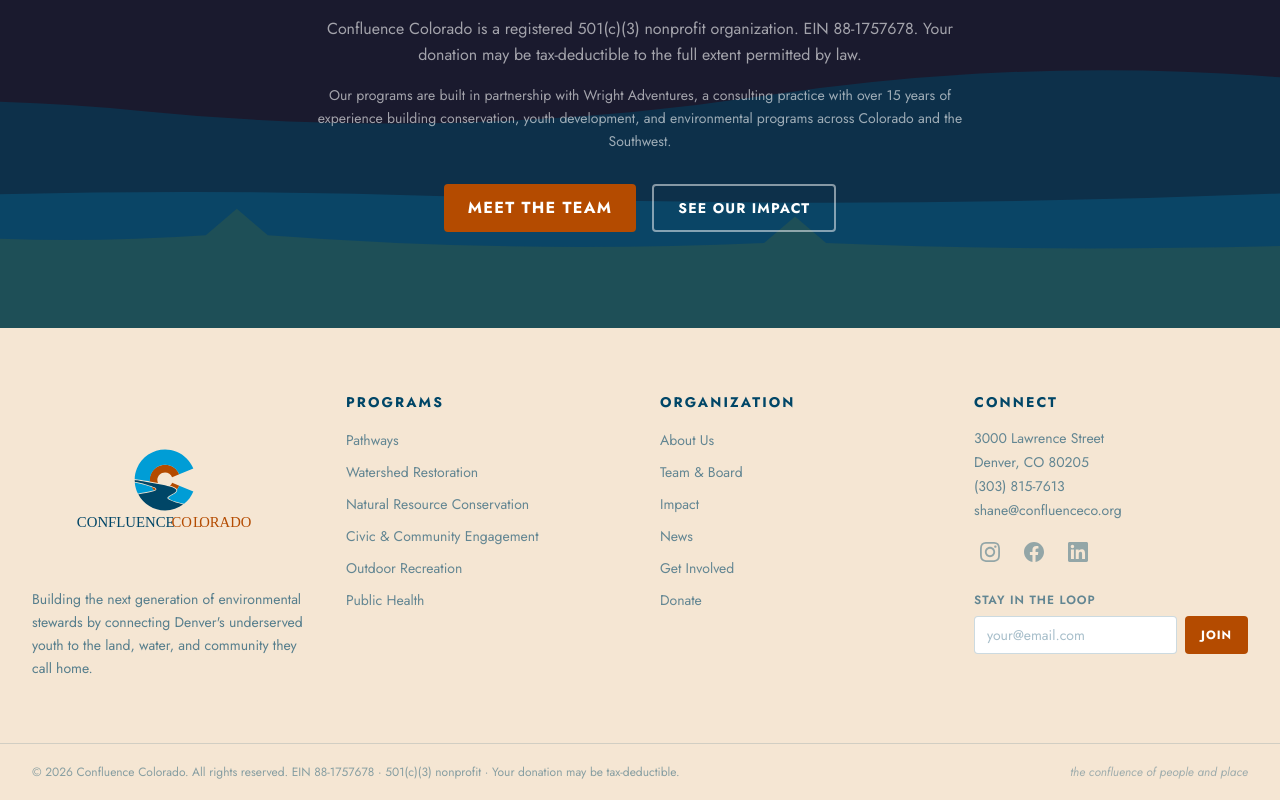
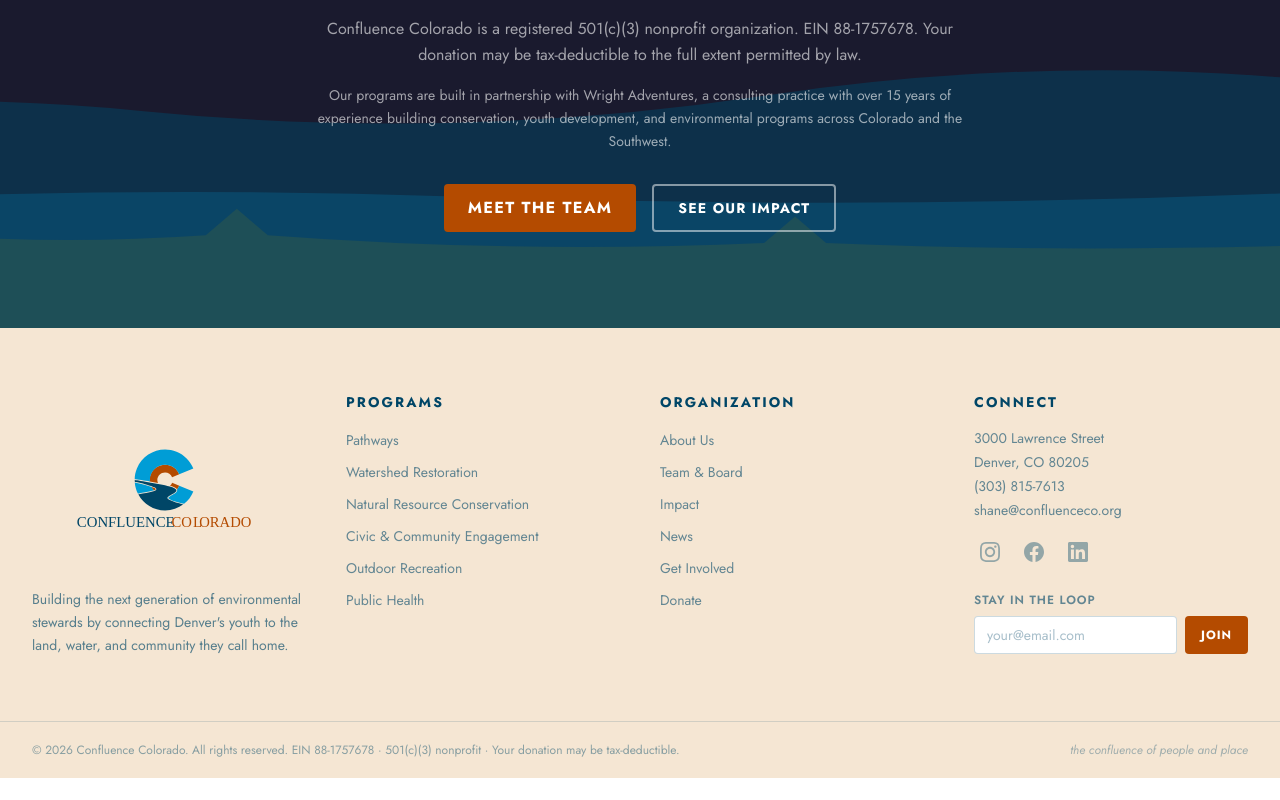
Before and after one commit to bwright77/confluence-co, a React (Vite) app: page /about in a window 1280 px wide. Shown: the part 3228-4028 px from the top of the page. After the commit the page ends 4006 px from the top, so only its background shows below. Built offline with nearby package versions, Linux system fonts and the light colour scheme.

Commit message:
Updating language.

```diff
--- a/index.html
+++ b/index.html
@@ -4,7 +4,7 @@
     <meta charset="UTF-8" />
     <link rel="icon" type="image/svg+xml" href="/favicon.svg" />
     <meta name="viewport" content="width=device-width, initial-scale=1.0" />
-    <meta name="description" content="Confluence Colorado connects Denver's underserved youth to land, water, and community through environmental stewardship, watershed restoration, and outdoor education programs." />
+    <meta name="description" content="Confluence Colorado connects Denver's youth to land, water, and community through environmental stewardship, watershed restoration, and outdoor education programs." />
     <meta property="og:title" content="Confluence Colorado" />
     <meta property="og:description" content="Connecting youth to land, water, and community — at the confluence of people and place." />
     <meta property="og:type" content="website" />
--- a/src/components/Footer.tsx
+++ b/src/components/Footer.tsx
@@ -38,7 +38,7 @@
             <p className="font-body text-cc-navy/65 text-sm leading-relaxed">
               {/* TODO: Replace with verbatim mission statement from Shane */}
               Building the next generation of environmental stewards by connecting Denver's
-              underserved youth to the land, water, and community they call home.
+              youth to the land, water, and community they call home.
             </p>
           </div>
 
--- a/src/components/ParallaxHero.tsx
+++ b/src/components/ParallaxHero.tsx
@@ -91,7 +91,7 @@
             className="font-body text-white/80 max-w-xl mx-auto leading-relaxed mb-9 md:mb-11"
             style={{ fontSize: 'clamp(0.95rem, 1.8vw, 1.2rem)' }}
           >
-            Connecting Denver's underserved youth to land, water, and community
+            Connecting Denver's youth to land, water, and community
             through environmental stewardship and outdoor education.
           </p>
 
```
Also changed, not shown: 1 other file (tests, documents, lock files or other folders).
